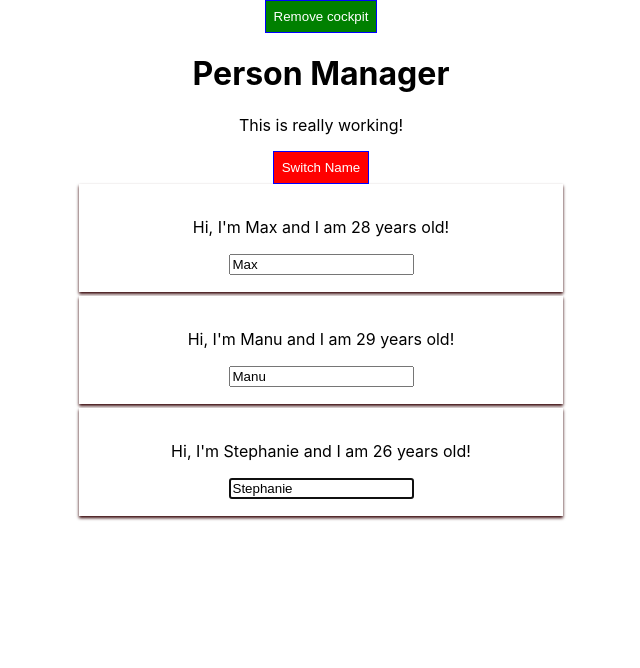
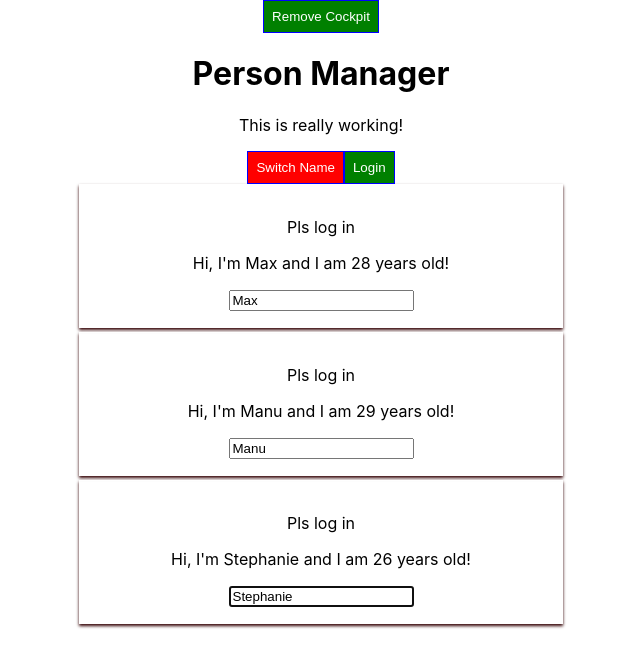
Before and after one commit to katmcglo/burgeramt, a React (Create React App) app: page / in a window 1280 px wide. Shown: the top 668 px of the page, without its empty margins (319-959 px from the left). Built offline with nearby package versions, Linux system fonts and the light colour scheme.

Commit message:
fixed authcontext file

```diff
--- a/src/components/Cockpit/Cockpit.js
+++ b/src/components/Cockpit/Cockpit.js
@@ -1,5 +1,6 @@
 import React, { useEffect, useRef } from 'react';
 import classes from './Cockpit.module.css';
+import AuthContext from '../../context/auth-context.js';
 
 const Cockpit = (props) => {
   const toggleBtnRef = useRef(null);
@@ -50,6 +51,9 @@
       >
       Switch Name
     </button>
+    <AuthContext.Consumer>
+      {context => <button onClick={context.login}>Login</button>}
+    </AuthContext.Consumer>
     </div>
   )
 }
--- a/src/components/Person/Person.js
+++ b/src/components/Person/Person.js
@@ -3,6 +3,7 @@
 import Aux from '../../hoc/Auxiliary';
 import withClass from '../../hoc/withClass';
 import PropTypes from 'prop-types';
+import AuthContext from '../../context/auth-context.js';
 
 
 class Person extends Component {
@@ -19,6 +20,10 @@
   console.log('Person.js rendering')
   return (
     <Aux>
+      <AuthContext.Consumer>
+        {(context => context.authenticated ? <p>Authenticated!</p> : <p>Pls log in</p>)}
+      </AuthContext.Consumer>
+
       <p onClick={this.props.click}>Hi, I'm {this.props.name} and I am {this.props.age} years old!</p>
       <p key="i2">{this.props.children}</p>
       <input
@@ -27,7 +32,7 @@
       onChange={this.props.changed}
       value={this.props.name}
       ref={this.inputElementRef}
-      // ref={(inputEl) => {this.inputElement = inputEl}}
+           // ref={(inputEl) => {this.inputElement = inputEl}}
       />
     </Aux>
   );
--- a/src/components/Persons/Persons.js
+++ b/src/components/Persons/Persons.js
@@ -1,5 +1,6 @@
 import React, { PureComponent } from 'react';
 import Person from '../Person/Person';
+
 
 class Persons extends PureComponent {
 
@@ -34,10 +35,10 @@
     console.log('Persons.js componentWillUnmount');
   }
 
-  render(){
+  render() {
     return this.props.persons.map((person, index) => {
-    console.log('Persons.js rendering...');
-      return (<Person
+      return (
+        <Person
           name={person.name}
           age={person.age}
           click={() => this.props.click(index)}
@@ -47,6 +48,6 @@
       );
     });
   }
-};
+}
 
   export default Persons;
--- a/src/containers/App.js
+++ b/src/containers/App.js
@@ -1,47 +1,51 @@
 import React, { Component } from 'react';
+
 import classes from './App.module.css';
+import Persons from '../components/Persons/Persons';
 import Cockpit from '../components/Cockpit/Cockpit';
-import Persons from '../components/Persons/Persons';
 import withClass from '../hoc/withClass';
 import Aux from '../hoc/Auxiliary';
-
+import AuthContext from '../context/auth-context.js';
 
 class App extends Component {
   constructor(props) {
     super(props);
-    console.log('App.js constructor');
+    console.log('[App.js] constructor');
   }
 
   state = {
     persons: [
-      { id: 'person-33', name: 'Max', age: 28 },
-      { id: 'person-1', name: 'Manu', age: 29 },
-      { id: 'person-2', name: 'Stephanie', age: 26 }
+      { id: 'asfa1', name: 'Max', age: 28 },
+      { id: 'vasdf1', name: 'Manu', age: 29 },
+      { id: 'asdf11', name: 'Stephanie', age: 26 }
     ],
     otherState: 'some other value',
     showPersons: false,
     showCockpit: true,
-    changeCounter: 0
+    changeCounter: 0,
+    authenticated: false
   };
 
   static getDerivedStateFromProps(props, state) {
-    console.log('App.js getDerivedstatefromproprs');
+    console.log('[App.js] getDerivedStateFromProps', props);
     return state;
   }
 
+  // componentWillMount() {
+  //   console.log('[App.js] componentWillMount');
+  // }
+
   componentDidMount() {
-    console.log('App.js componentDidMount rendering');
+    console.log('[App.js] componentDidMount');
   }
 
-  shouldComponentUpdate() {
-    console.log('App.js shouldComponentUpdate');
+  shouldComponentUpdate(nextProps, nextState) {
+    console.log('[App.js] shouldComponentUpdate');
     return true;
   }
 
-  deletePersonHandler = (personIndex) => {
-    const persons = [...this.state.persons];
-    persons.splice(personIndex, 1);
-    this.setState({persons: persons});
+  componentDidUpdate() {
+    console.log('[App.js] componentDidUpdate');
   }
 
   nameChangedHandler = (event, id) => {
@@ -51,11 +55,13 @@
 
     const person = {
       ...this.state.persons[personIndex]
-    }
+    };
+
+    // const person = Object.assign({}, this.state.persons[personIndex]);
 
     person.name = event.target.value;
 
-    const persons = [...this.state.persons]
+    const persons = [...this.state.persons];
     persons[personIndex] = person;
 
     this.setState((prevState, props) => {
@@ -63,47 +69,66 @@
         persons: persons,
         changeCounter: prevState.changeCounter + 1
       };
-    })
-  }
+    });
+  };
+
+  deletePersonHandler = personIndex => {
+    // const persons = this.state.persons.slice();
+    const persons = [...this.state.persons];
+    persons.splice(personIndex, 1);
+    this.setState({ persons: persons });
+  };
 
   togglePersonsHandler = () => {
     const doesShow = this.state.showPersons;
-    this.setState({showPersons: !doesShow})
-  }
+    this.setState({ showPersons: !doesShow });
+  };
+
+  loginHandler = () => {
+    this.setState({ authenticated: true });
+  };
 
   render() {
-    console.log('App.js render');
-
+    console.log('[App.js] render');
     let persons = null;
-
 
     if (this.state.showPersons) {
       persons = (
         <Persons
           persons={this.state.persons}
-          click={this.deletePersonHandler}
+          clicked={this.deletePersonHandler}
           changed={this.nameChangedHandler}
+          isAuthenticated={this.state.authenticated}
         />
-      )
-
-
+      );
     }
 
-
-
     return (
-        <Aux className={classes.App}>
-          <button onClick={() => {this.setState({showCockpit: false})}}>Remove cockpit</button>
-          {this.state.showCockpit ? <Cockpit
+      <Aux>
+        <button
+          onClick={() => {
+            this.setState({ showCockpit: false });
+          }}
+        >
+          Remove Cockpit
+        </button>
+        <AuthContext.Provider
+          value={{
+            authenticated: this.state.authenticated,
+            login: this.loginHandler
+          }}
+        >
+          {this.state.showCockpit ? (
+            <Cockpit
               title={this.props.appTitle}
               showPersons={this.state.showPersons}
-          persons={this.state.persons}
+              personsLength={this.state.persons.length}
               clicked={this.togglePersonsHandler}
-          personsLength={this.state.persons.length}
-          /> : null}
+            />
+          ) : null}
           {persons}
+        </AuthContext.Provider>
       </Aux>
-
     );
     // return React.createElement('div', {className: 'App'}, React.createElement('h1', null, 'Does this work now?'));
   }
--- /dev/null
+++ b/src/context/auth-context.js
@@ -0,0 +1,8 @@
+import React from 'react';
+
+const AuthContext = React.createContext({
+  authenticated :false,
+  login: () => {}
+});
+
+export default AuthContext;
```
Lines whose indentation alone changed are shown as unchanged.
